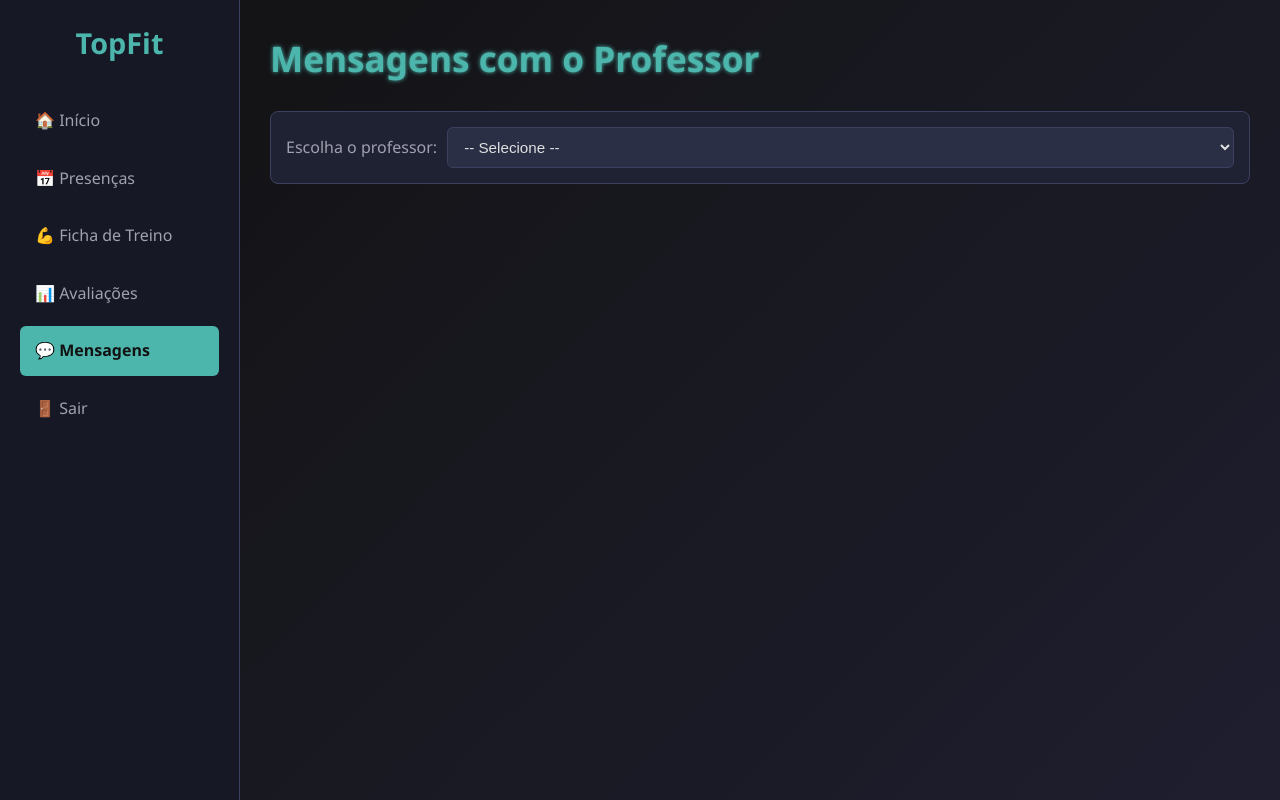
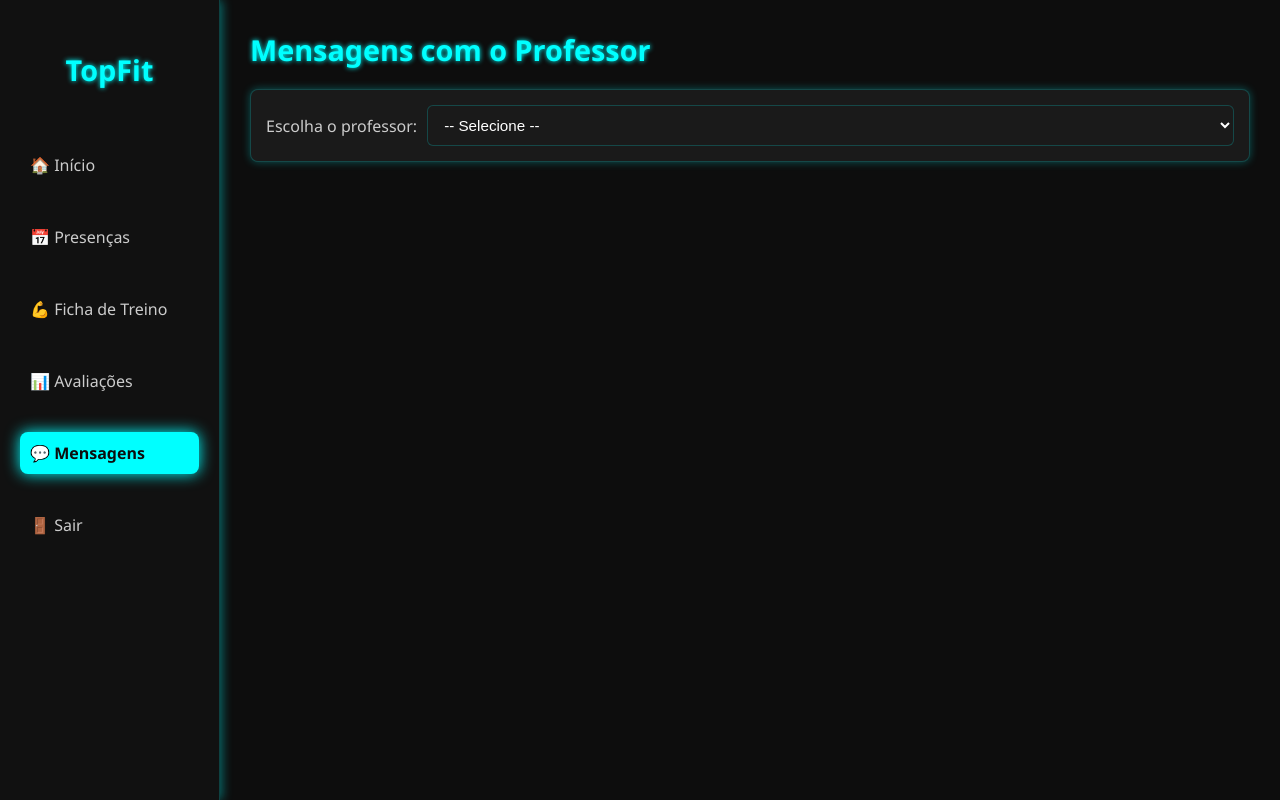
Before and after one commit to GuiiPiloto/academia, a PHP site: page /painel/aluno/mensagens.php in a window 1280 px wide. Run offline with PHP 8.4, Linux system fonts and the light colour scheme; a user stored in the database is signed in; data comes from the database, SQL or seed files in the repository.

Commit message:
Atualizacao - 30/05

```diff
--- a/css/mensagens-aluno.css
+++ b/css/mensagens-aluno.css
@@ -1,42 +1,51 @@
 :root {
-    --bg-start: #121212;
-    --bg-end: #1e1e2f;
-    --text-primary: #e0e0e0;
-    --text-secondary: #a0a0b0;
-    --accent: #4db6ac;
-    --card-bg: #1f2233;
-    --input-bg: #2a2f45;
-    --btn-bg: #4db6ac;
-    --btn-text: #121212;
-    --btn-border: #4db6ac;
-    --shadow-light: rgba(77, 182, 172, 0.3);
-    --message-aluno-bg: var(--accent);
-    --message-aluno-text: var(--btn-text);
-    --message-professor-bg: #303552;
-    --message-professor-text: var(--text-primary);
-    --border-color: #3b4060;
-    --sidebar-bg: #161925; /* Cor para a sidebar, um pouco diferente */
+    --color-neon-blue: #0ff;
+    --color-text-light: #fff;
+    --color-text-secondary: #ccc;
+    --background-dark: #0d0d0d;
+    --background-panel: #111;
+    --background-card: #1a1a1a;
+    --border-neon-light: rgba(0, 255, 255, 0.2);
+    --border-neon-medium: rgba(0, 255, 255, 0.3);
+    --shadow-neon-light: rgba(0, 255, 255, 0.3);
+    --shadow-neon-medium: rgba(0, 255, 255, 0.4);
+
+    --bg-start: var(--background-dark);
+    --bg-end: var(--background-dark);
+    --text-primary: var(--color-text-light);
+    --accent: var(--color-neon-blue);
+    --btn-bg: var(--color-neon-blue);
+    --btn-text: var(--background-dark);
+    --btn-border: var(--color-neon-blue);
+    --message-aluno-bg: var(--color-neon-blue);
+    --message-aluno-text: var(--background-dark);
+    --message-professor-bg: var(--background-panel);
+    --message-professor-text: var(--color-text-light);
+    --sidebar-bg: var(--background-panel);
+    --input-bg: var(--background-card);
+    --border-color: var(--border-neon-light);
 }
 
 [data-theme="light"] {
-    --bg-start: #fefefe;
-    --bg-end: #e6f0fa;
-    --text-primary: #202020;
-    --text-secondary: #555a6e;
-    --accent: #0077cc;
+    --bg-start: #e6f7ff;
+    --bg-end: #ffffff;
+    --text-primary: #333333;
+    --text-secondary: #0077b3;
+    --accent: #00aaff;
     --card-bg: #ffffff;
-    --input-bg: #f0f5fa;
-    --btn-bg: #0077cc;
-    --btn-text: #fff;
-    --btn-border: #0077cc;
-    --shadow-light: rgba(0, 119, 204, 0.25);
+    --input-bg: #f0f8ff;
+    --btn-bg: #00aaff;
+    --btn-text: #ffffff;
+    --btn-border: #00aaff;
+    --shadow-light: rgba(0, 170, 255, 0.3);
     --message-aluno-bg: var(--accent);
     --message-aluno-text: var(--btn-text);
-    --message-professor-bg: #e9edf2;
+    --message-professor-bg: #e0f2ff;
     --message-professor-text: var(--text-primary);
-    --border-color: #d0d8e8;
-    --sidebar-bg: #f8f9fa; /* Cor clara para a sidebar */
+    --border-color: rgba(0, 170, 255, 0.2);
+    --sidebar-bg: #f0faff;
 }
+
 
 * {
     margin: 0;
@@ -45,66 +54,79 @@
 }
 
 body {
+    margin: 0;
+    font-family: 'Segoe UI', sans-serif;
+    background: var(--background-dark);
+    color: var(--color-text-light);
     display: flex;
     min-height: 100vh;
-    background: linear-gradient(135deg, var(--bg-start), var(--bg-end));
-    color: var(--text-primary);
-    font-family: 'Segoe UI', Tahoma, Geneva, Verdana, sans-serif;
-    line-height: 1.6;
 }
 
 .sidebar {
-    width: 240px;
-    flex-shrink: 0; /* Impede que a sidebar encolha */
-    background-color: var(--sidebar-bg);
+    width: 220px;
+    background: var(--background-panel);
     padding: 20px;
+    padding-top: 50px;
+    position: fixed;
+    height: 100vh;
+    box-shadow: 2px 0 10px var(--shadow-neon-medium);
     display: flex;
     flex-direction: column;
-    border-right: 1px solid var(--border-color);
+    z-index: 1000;
+    border-right: 1px solid var(--border-neon-light);
 }
 
 .sidebar h2 {
+    color: var(--color-neon-blue);
+    margin-bottom: 40px;
+    text-align: center;
     font-size: 1.8rem;
-    color: var(--accent);
-    text-align: center;
-    margin-bottom: 30px;
-    font-weight: 700;
+    font-weight: bold;
+    text-shadow: 0 0 5px var(--color-neon-blue);
+}
+
+.sidebar nav {
+    flex-grow: 1;
 }
 
 .sidebar a {
-    color: var(--text-secondary);
+    display: block;
+    margin: 15px 0;
     text-decoration: none;
-    padding: 12px 15px;
-    margin-bottom: 8px;
-    border-radius: 6px;
-    display: block;
-    transition: background-color 0.2s ease, color 0.2s ease;
+    color: var(--color-text-secondary);
+    padding: 10px;
+    border-radius: 8px;
+    transition: background 0.2s ease, color 0.2s ease, box-shadow 0.2s ease, transform 0.2s ease;
 }
 
 .sidebar a:hover {
-    background-color: var(--input-bg);
-    color: var(--text-primary);
+    background: var(--border-neon-medium);
+    color: var(--color-text-light);
+    box-shadow: 0 0 12px var(--shadow-neon-light);
+    transform: translateX(5px);
 }
 
 .sidebar a.active {
-    background-color: var(--accent);
-    color: var(--btn-text);
-    font-weight: 600;
+    background: var(--color-neon-blue);
+    color: var(--background-dark);
+    font-weight: bold;
+    box-shadow: 0 0 15px var(--color-neon-blue);
+    transform: translateX(0);
 }
 
 .main-content {
+    margin-left: 220px;
+    padding: 30px;
     flex-grow: 1;
-    padding: 30px;
     overflow-y: auto;
 }
 
 .dashboard-header {
-    font-size: 2.2rem;
-    color: var(--accent);
-    text-align: left; /* Alinhado à esquerda no conteúdo principal */
-    margin-bottom: 25px;
-    font-weight: 700;
-    text-shadow: 0 0 4px var(--accent);
+    font-size: 1.8rem;
+    margin-bottom: 20px;
+    color: var(--color-neon-blue);
+    font-weight: bold;
+    text-shadow: 0 0 5px var(--color-neon-blue);
 }
 
 .form-professor {
@@ -113,14 +135,15 @@ body {
     gap: 10px;
     margin-bottom: 25px;
     padding: 15px;
-    background-color: var(--card-bg);
+    background-color: var(--background-card);
     border-radius: 8px;
-    border: 1px solid var(--border-color);
+    border: 1px solid var(--border-neon-light);
+    box-shadow: 0 0 8px var(--shadow-neon-light);
 }
 
 .form-professor label {
     font-size: 1rem;
-    color: var(--text-secondary);
+    color: var(--color-text-secondary);
     font-weight: 500;
 }
 
@@ -129,16 +152,16 @@ body {
     padding: 10px 12px;
     border-radius: 6px;
     background-color: var(--input-bg);
-    color: var(--text-primary);
-    border: 1px solid var(--border-color);
+    color: var(--color-text-light);
+    border: 1px solid var(--border-neon-light);
     font-size: 0.95rem;
     outline: none;
     transition: border-color 0.3s ease, box-shadow 0.3s ease;
 }
 
 .form-professor select:focus {
-    border-color: var(--accent);
-    box-shadow: 0 0 8px var(--shadow-light);
+    border-color: var(--color-neon-blue);
+    box-shadow: 0 0 12px var(--shadow-neon-light);
 }
 
 .chat-box {
--- a/includes/verificar.php
+++ b/includes/verificar.php
@@ -2,17 +2,16 @@
 function verificarLogin($tipoEsperado) {
     if (session_status() === PHP_SESSION_NONE) {
         session_start();
-}
+    }
 
     // Verifica se o usuário está logado
-    if (!isset($_SESSION["usuario_id"])) {
-        header("Location: ../login.php");
+    if (!isset($_SESSION['usuario_id']) || !isset($_SESSION['tipo'])) {
+        header("Location: ../../login.php");
         exit;
     }
 
-    // Verifica se o tipo de usuário é o esperado (admin, professor, aluno)
+    // Se o tipo de usuário não for o esperado, redireciona para o painel correto
     if ($_SESSION["tipo"] !== $tipoEsperado) {
-        // Redireciona para o painel correspondente ao tipo correto
         switch ($_SESSION["tipo"]) {
             case "admin":
                 header("Location: ../admin/dashboard.php");
@@ -24,7 +23,7 @@ function verificarLogin($tipoEsperado) {
                 header("Location: ../aluno/dashboard.php");
                 break;
             default:
-                header("Location: ../login.php");
+                header("Location: ../../login.php");
                 break;
         }
         exit;
--- a/painel/aluno/avaliacoes.php
+++ b/painel/aluno/avaliacoes.php
@@ -30,7 +30,7 @@ $resultado = $stmt->get_result();
         <a href="ficha.php">💪 Ficha de Treino</a>
         <a href="avaliacoes.php" class="active">📊 Avaliações</a>
         <a href="mensagens.php">💬 Mensagens</a>
-        <a href="../../logout.php">🚪 Sair</a>
+        <a href="../../index.php">🚪 Sair</a>
     </div>
 
     <div class="main-content">
--- a/painel/aluno/dashboard.php
+++ b/painel/aluno/dashboard.php
@@ -20,7 +20,7 @@ verificarLogin("aluno");
         <a href="ficha.php">💪 Ficha de Treino</a>
         <a href="avaliacoes.php">📊 Avaliações</a>
         <a href="mensagens.php">💬 Mensagens</a>
-        <a href="../../logout.php">🚪 Sair</a>
+        <a href="../../index.php">🚪 Sair</a>
     </div>
 
     <div class="main-content">
--- a/painel/aluno/ficha.php
+++ b/painel/aluno/ficha.php
@@ -36,7 +36,7 @@ while ($row = $result->fetch_assoc()) {
         <a href="ficha.php" class="active">💪 Ficha de Treino</a>
         <a href="avaliacoes.php">📊 Avaliações</a>
         <a href="mensagens.php">💬 Mensagens</a>
-        <a href="../../logout.php">🚪 Sair</a>
+        <a href="../../index.php">🚪 Sair</a>
     </div>
 
     <div class="main-content">
--- a/painel/aluno/mensagens.php
+++ b/painel/aluno/mensagens.php
@@ -49,6 +49,7 @@ if ($_SERVER['REQUEST_METHOD'] === 'POST' && isset($_POST['mensagem'], $_POST['p
 <html lang="pt-br" data-theme="dark">
 <head>
     <meta charset="UTF-8">
+    <link rel="icon" href="assets/img/icone.png" type="image/png">
     <title>Mensagens - TopFit</title>
     <link rel="stylesheet" href="../../css/mensagens-aluno.css">
 </head>
@@ -60,7 +61,7 @@ if ($_SERVER['REQUEST_METHOD'] === 'POST' && isset($_POST['mensagem'], $_POST['p
     <a href="ficha.php">💪 Ficha de Treino</a>
     <a href="avaliacoes.php">📊 Avaliações</a>
     <a href="mensagens.php" class="active">💬 Mensagens</a>
-    <a href="../../logout.php">🚪 Sair</a>
+    <a href="../../index.php">🚪 Sair</a>
 </div>
 
 <div class="main-content">
--- a/painel/aluno/presencas.php
+++ b/painel/aluno/presencas.php
@@ -20,7 +20,7 @@ verificarLogin("aluno");
         <a href="ficha.php">💪 Ficha de Treino</a>
         <a href="avaliacoes.php">📊 Avaliações</a>
         <a href="mensagens.php">💬 Mensagens</a>
-        <a href="../../logout.php">🚪 Sair</a>
+        <a href="../../index.php">🚪 Sair</a>
     </div>
 
     <div class="main-content">
```
Also changed, not shown: other parts of css/mensagens-aluno.css (+36 -12 lines), assets/img/icone.png (renamed from assets/img/ico.png), logout.php (deleted).
